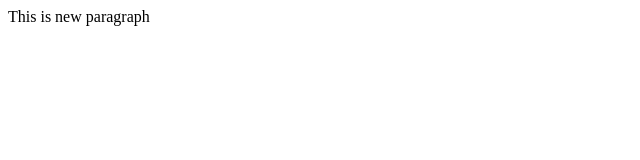
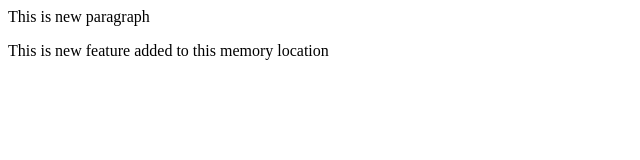
Before and after one commit to sharathkumar7777/localrepo, a plain HTML site: page index.html in a window 1280 px wide. Shown: the whole page, without its empty margins (0-640 px from the left). Drawn offline with Linux system fonts and the light colour scheme.

Commit message:
Add new feature

```diff
--- a/index.html
+++ b/index.html
@@ -1 +1,2 @@
 <p>This is new paragraph</p>
+<p>This is new feature added to this memory location</p>
```
